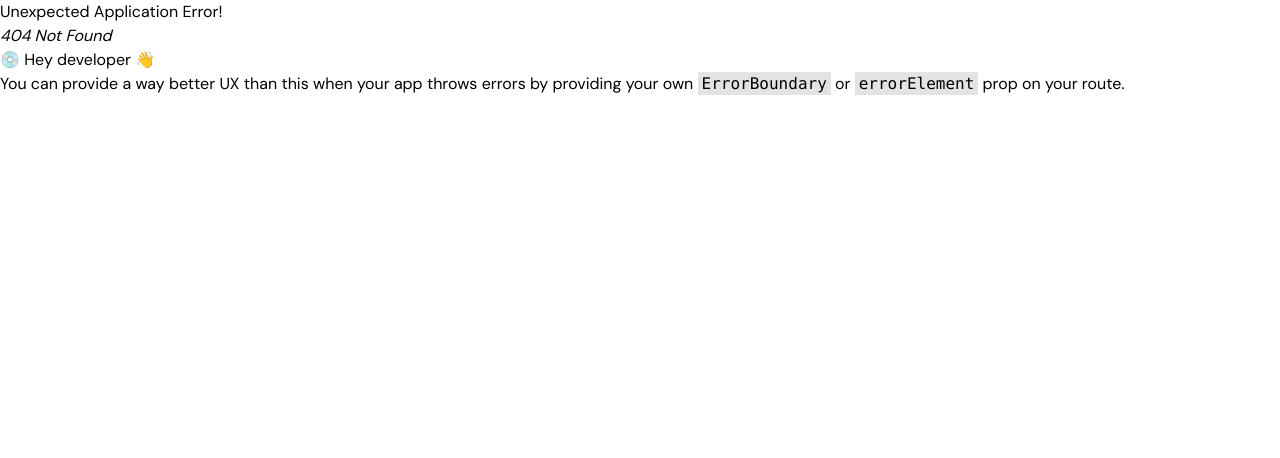
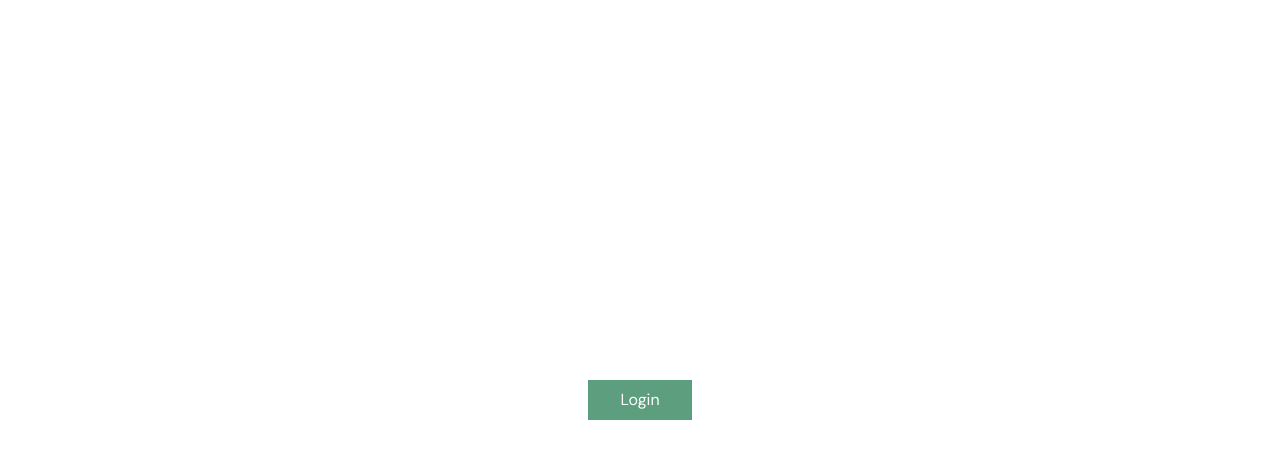
Before and after one commit to Ermias1995/CodSoft-Task-2, a React (Vite) app: page /login in a window 1280 px wide. Before the commit this address had no page. Shown: the top 458 px of the page. Built offline with nearby package versions, Linux system fonts and the light colour scheme.

Commit message:
Not done yet

```diff
--- a/src/Router/Router.jsx
+++ b/src/Router/Router.jsx
@@ -4,6 +4,7 @@ import Home from "../Pages/Home";
 import About from "../Pages/About";
 import CreateJob from "../Pages/CreateJob";
 import Myjobs from "../Pages/Myjobs";
+import Login from "../components/Login";
 
 const router = createBrowserRouter([
     {
@@ -15,6 +16,10 @@ const router = createBrowserRouter([
         {path: "/my-jobs", element:<Myjobs/>}
       ]
     },
+    {
+      path: "/login",
+      element: <Login/>
+    }
   ]);
 
   export default router;
--- /dev/null
+++ b/src/components/Login.jsx
@@ -0,0 +1,8 @@
+function Login() {
+  return (
+    <div className="h-screen w-full flex items-center justify-center">
+        <button className="bg-secondary px-8 py-2 text-white">Login</button>
+    </div>
+  )
+}
+export default Login
```
Also changed, not shown: src/firebase/firebase.config.js (added).
